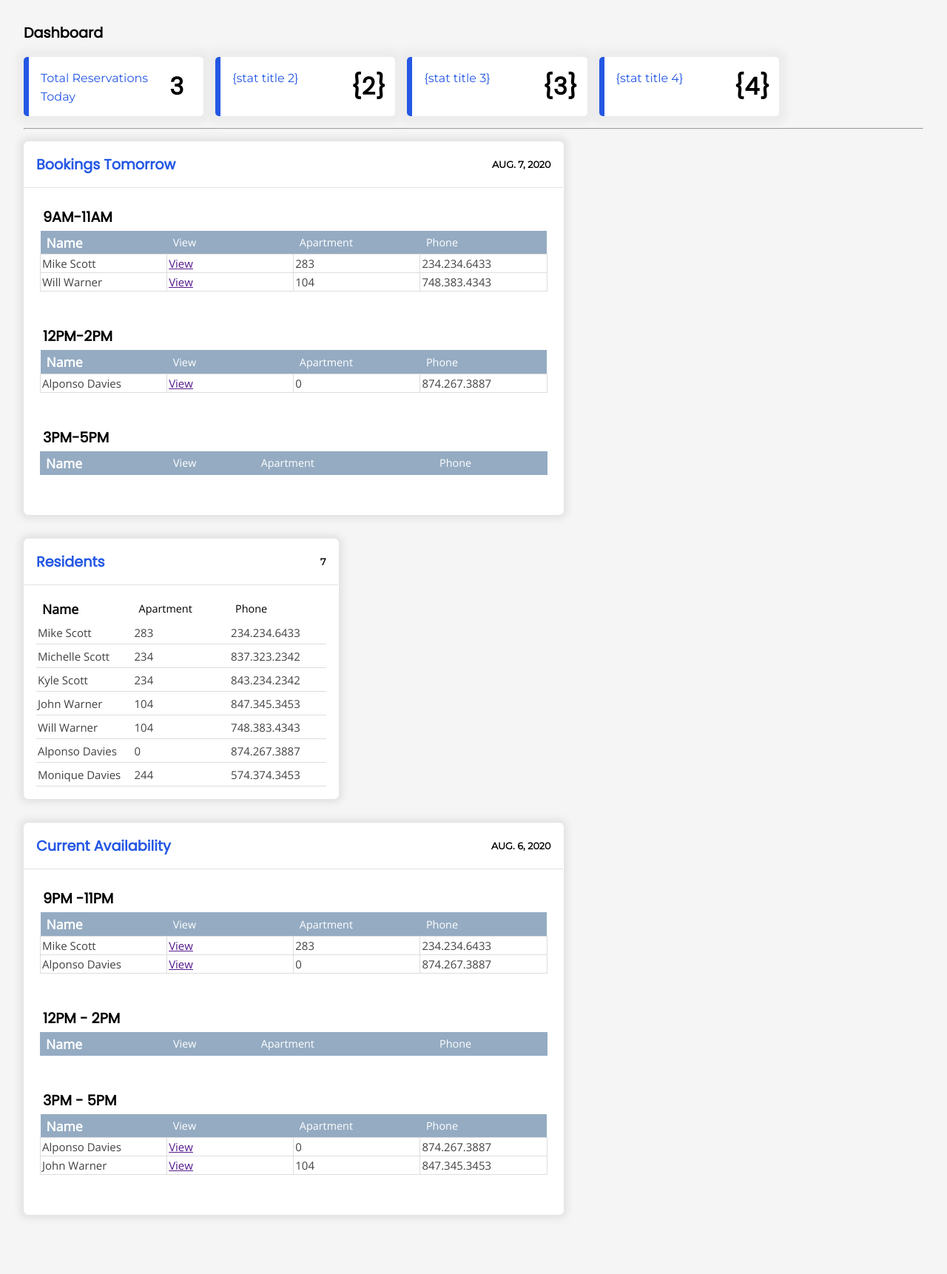
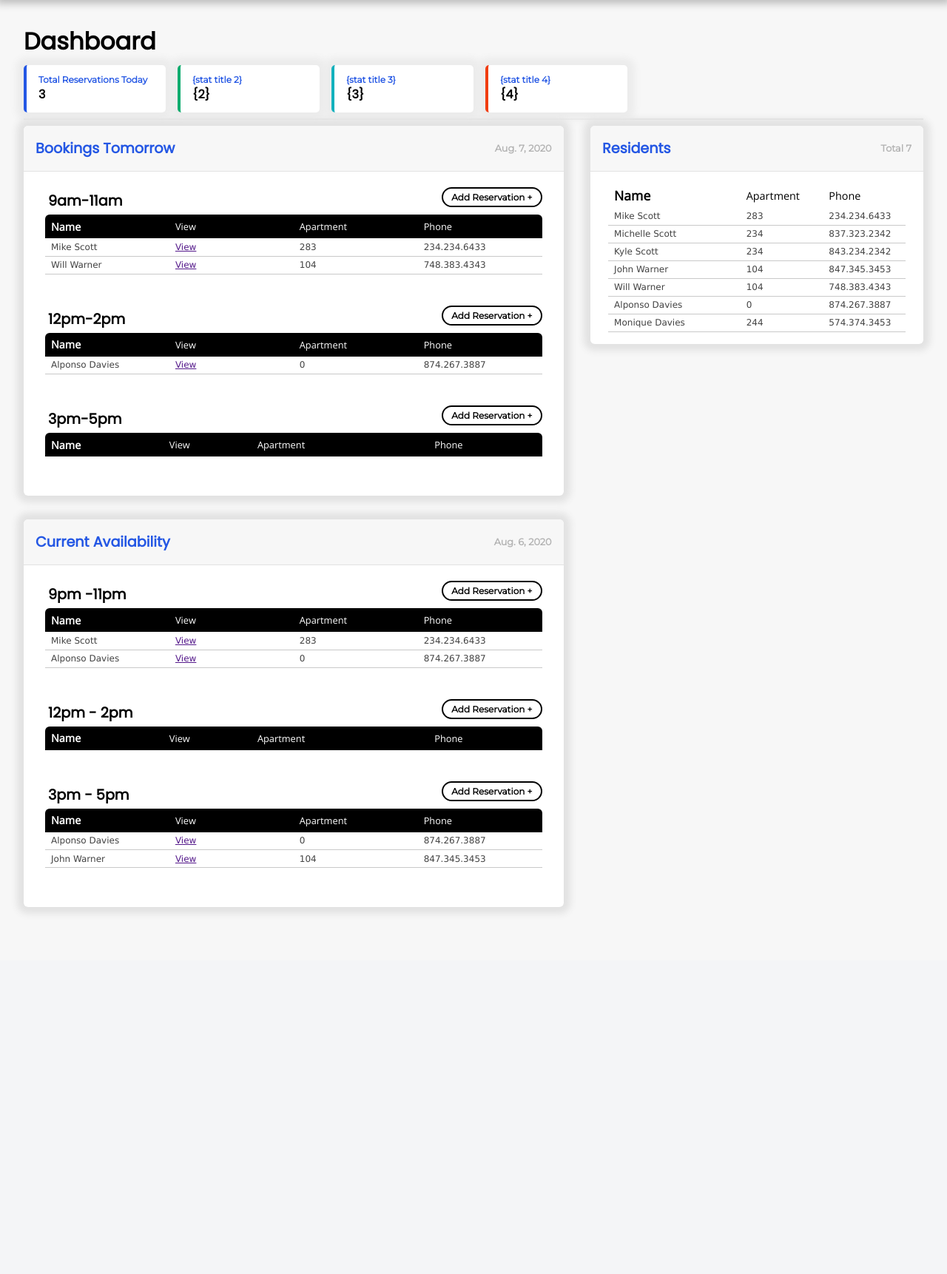
Before and after one commit to ObiTracks/BloomV1, a Django app: page / in a window 1280 px wide. Shown: the part 48-1770 px from the top of the page at 74% size. After the commit the page ends 1282 px from the top, so only its background shows below. Run offline with Django 3.2, Linux system fonts and the light colour scheme; data comes from the database, SQL or seed files in the repository; lists and menus that the app fills with data are empty; parts of the project's set-up code (start-up, migrations or seed data) failed here and were passed over.

Commit message:
Edited the button designs to black and white

```diff
--- a/src/reservations/templates/base.html
+++ b/src/reservations/templates/base.html
@@ -7,7 +7,7 @@
     <meta name="viewport" content="width=device-width, initial-scale=1.0">
     <link rel="stylesheet" type="text/css" href="{% static 'css/main/base.css' %}">
     <!-- <link rel="stylesheet" type="text/css" href="{% static 'css/animations.css' %}"> -->
-    <link href="https://fonts.googleapis.com/css2?family=Poppins&family=Montserrat&family=Nunito&family=Open+Sans&display=swap" rel="stylesheet">
+    <link href="https://fonts.googleapis.com/css2?family=Poppins&family=Montserrat&family=Oxygen&family=Open+Sans&display=swap" rel="stylesheet">
     {% block extra_head %}
     {% endblock %}
 
--- a/src/reservations/templates/home.html
+++ b/src/reservations/templates/home.html
@@ -19,6 +19,7 @@
             {% for slot in next_day_slots %}
             <div class="slot">
                 <h3 class="name">{{slot.time_slot}}</h3>
+                <button class="btn">Add Reservation +</button>
                 <table class="table-slot">
                     <tr>
                         <th id="name">Name</th>
@@ -46,7 +47,7 @@
     <div class="card card-md">
         <header>
             <h2>Residents</h2>
-            <h4>{{residents.count}}</h4>
+            <h4>Total {{residents.count}}</h4>
         </header>
 
         <div class="body">
@@ -83,6 +84,7 @@
             {% for slot in present_day_slots %}
             <div class="slot">
                 <h3 class="name">{{slot.time_slot}}</h3>
+                <button class="btn">Add Reservation +</button>
                 <table class="table-slot">
                     <tr>
                         <th id="name">Name</th>
--- a/src/reservations/templates/statsbar.html
+++ b/src/reservations/templates/statsbar.html
@@ -1,19 +1,19 @@
 {% load static %}
 <h1 class="title">{{page_title}}</h1>
 <div id="stats" class="section">
-    <div class="stat">
+    <div id="stat1" class="stat">
         <h2 class="title">Total Reservations Today</h2>
         <h3 class="value">3</h3>
     </div>
-    <div class="stat">
+    <div id="stat2" class="stat">
         <h2 class="title">{stat title 2}</h2>
         <h3 class="value">{2}</h3>
     </div>
-    <div class="stat">
+    <div id="stat3" class="stat">
         <h2 class="title">{stat title 3}</h2>
         <h3 class="value">{3}</h3>
     </div>
-    <div class="stat">
+    <div id="stat4" class="stat">
         <h2 class="title">{stat title 4}</h2>
         <h3 class="value">{4}</h3>
     </div>
--- a/src/static/css/main/_buttons.scss
+++ b/src/static/css/main/_buttons.scss
@@ -24,6 +24,8 @@
 }
 .btn{
     // border-radius: 8px;
+    box-sizing: border-box;
+    height: 1.7rem;
     display: flex;
     justify-content: center;
     align-items: center;
@@ -32,11 +34,20 @@
     font-weight: 700;
     color: black;
     overflow: hidden;
+    padding: 0 0.7rem 0 0.7rem;
     border: none;
     border-radius: 5rem;
+    background: rgb(255, 255, 255);
+    border: solid black 2px;
+}
+.btn:hover{
+    background: rgb(0, 0, 0);
+    color: white;
 }
 .btn:focus{
-    border-radius: 5rem;
+    height: 1.5rem;
+    border: none;
+    outline: none;
 }
 .btn-info{
     background: $color1;
--- /dev/null
+++ b/src/static/css/main/_tables.scss
@@ -0,0 +1,88 @@
+
+.table-slot {
+    width: 100%;
+    border: none;
+    border-collapse: collapse;
+    color: rgb(66, 66, 66);
+    overflow: hidden;
+    padding: 2px;
+    border-radius: 6px 6px 0 0;
+    th{
+        height: 2rem;
+        font-family: 'Open Sans', sans-serif;
+        font-size: 0.8rem;
+        color: white;
+        text-align: left;
+        border: none;
+        font-weight: 200;
+        padding: 0 0  0 8px;
+        // background: rgb(240, 224, 4);
+        background: #729dc9;
+        background: black;
+
+    }
+    #name{
+            font-size: 0.9rem;
+            font-weight: 700;
+            // color: #496179;
+            color: white;
+        }
+    td{
+        height: 1.5rem;
+        width: 25%;
+        font-family: 'Verdana', sans-serif;
+        font-size: 12px;
+        color: rgb(66, 66, 66);
+        text-align: left;
+        border: none;
+        border-bottom: rgb(201, 201, 201) solid 1px;
+        padding: 0 0 0 8px;
+    }
+    // tr.data::before{
+    //     font-family: $font1;
+    //     list-style-type: none;
+    //     display: flex;
+    //     justify-content: center;
+    //     align-items: center;
+    //     text-align: center;
+    //     counter-increment: rowNumber;
+    //     content: counter(rowNumber);
+    //     padding: 5px;
+    // }
+}
+.table-resident {
+    width: 100%;
+    border: none;
+    border-collapse: collapse;
+    color: rgb(66, 66, 66);
+    overflow: hidden;
+    padding: 2px;
+    th{
+        height: 2rem;
+        font-family: 'Open Sans', sans-serif;
+        font-size: 0.9rem;
+        color: black;
+        text-align: left;
+        border: none;
+        font-weight: 200;
+        padding: 0 0  0 8px;
+    }
+    #name{
+        width: 40%;
+        font-size: 1.1rem;
+        font-weight: 700;
+        // color: #496179;
+        color: black;
+        }
+    td{
+        height: 1.5rem;
+        width: 25%;
+        font-family: 'Verdana', sans-serif;
+        font-size: 12px;
+        color: rgb(66, 66, 66);
+        text-align: left;
+        border: none;
+        border-bottom: rgb(201, 201, 201) solid 1px;
+        padding: 0 0 0 8px;
+    }
+}
--- a/src/static/css/main/base.css
+++ b/src/static/css/main/base.css
@@ -30,6 +30,9 @@
 }
 
 .btn {
+  -webkit-box-sizing: border-box;
+          box-sizing: border-box;
+  height: 1.7rem;
   display: -webkit-box;
   display: -ms-flexbox;
   display: flex;
@@ -44,12 +47,22 @@
   font-weight: 700;
   color: black;
   overflow: hidden;
+  padding: 0 0.7rem 0 0.7rem;
   border: none;
   border-radius: 5rem;
+  background: white;
+  border: solid black 2px;
+}
+
+.btn:hover {
+  background: black;
+  color: white;
 }
 
 .btn:focus {
-  border-radius: 5rem;
+  height: 1.5rem;
+  border: none;
+  outline: none;
 }
 
 .btn-info {
@@ -59,6 +72,86 @@
 .btn-danger {
   color: white;
   background: #ff2d12;
+}
+
+.table-slot {
+  width: 100%;
+  border: none;
+  border-collapse: collapse;
+  color: #424242;
+  overflow: hidden;
+  padding: 2px;
+  border-radius: 6px 6px 0 0;
+}
+
+.table-slot th {
+  height: 2rem;
+  font-family: 'Open Sans', sans-serif;
+  font-size: 0.8rem;
+  color: white;
+  text-align: left;
+  border: none;
+  font-weight: 200;
+  padding: 0 0  0 8px;
+  background: #729dc9;
+  background: black;
+}
+
+.table-slot #name {
+  font-size: 0.9rem;
+  font-weight: 700;
+  color: white;
+}
+
+.table-slot td {
+  height: 1.5rem;
+  width: 25%;
+  font-family: 'Verdana', sans-serif;
+  font-size: 12px;
+  color: #424242;
+  text-align: left;
+  border: none;
+  border-bottom: #c9c9c9 solid 1px;
+  padding: 0 0 0 8px;
+}
+
+.table-resident {
+  width: 100%;
+  border: none;
+  border-collapse: collapse;
+  color: #424242;
+  overflow: hidden;
+  padding: 2px;
+}
+
+.table-resident th {
+  height: 2rem;
+  font-family: 'Open Sans', sans-serif;
+  font-size: 0.9rem;
+  color: black;
+  text-align: left;
+  border: none;
+  font-weight: 200;
+  padding: 0 0  0 8px;
+}
+
+.table-resident #name {
+  width: 40%;
+  font-size: 1.1rem;
+  font-weight: 700;
+  color: black;
+}
+
+.table-resident td {
+  height: 1.5rem;
+  width: 25%;
+  font-family: 'Verdana', sans-serif;
+  font-size: 12px;
+  color: #424242;
+  text-align: left;
+  border: none;
+  border-bottom: #c9c9c9 solid 1px;
+  padding: 0 0 0 8px;
 }
 
 /* SITE WIDE STYLING */
@@ -77,7 +170,13 @@
   -webkit-box-align: center;
       -ms-flex-align: center;
           align-items: center;
-  background: whitesmoke;
+  background: #f7f7f7;
+}
+
+hr {
+  border: none;
+  background: #e4e4e4;
+  height: 2px;
 }
 
 .content {
@@ -97,11 +196,9 @@
 }
 
 .title {
-  font-family: 'Poppins', sans-serif;
-  font-size: 1.2rem;
-  font-weight: 700;
-  line-height: 1.6rem;
-  margin-bottom: 0.2rem;
+  font-family: "Poppins", sans-serif;
+  font-size: 2rem;
+  z-index: 100;
 }
 
 .section {
@@ -114,15 +211,17 @@
   display: -webkit-box;
   display: -ms-flexbox;
   display: flex;
-  -webkit-box-pack: start;
-      -ms-flex-pack: start;
-          justify-content: flex-start;
+  -webkit-box-pack: justify;
+      -ms-flex-pack: justify;
+          justify-content: space-between;
   -webkit-box-align: start;
       -ms-flex-align: start;
           align-items: flex-start;
+  -ms-flex-line-pack: start;
+      align-content: flex-start;
   -ms-flex-wrap: wrap;
       flex-wrap: wrap;
-  padding: 1rem 0 1rem 0;
+  padding: 0.5rem 0 0.5rem 0;
 }
 
 #stats {
@@ -137,18 +236,49 @@
           justify-content: flex-start;
 }
 
+#stat1 {
+  border-color: solid #2457e4 7px;
+  color: #2457e4;
+}
+
+#stat2 {
+  border-color: #0cac6e;
+  color: #0cac6e;
+}
+
+#stat3 {
+  border-color: #13b1bd;
+  color: #0cac6e;
+}
+
+#stat4 {
+  border-color: #f03d10;
+  color: #0cac6e;
+}
+
 .stat {
+  position: relative;
   display: -webkit-box;
   display: -ms-flexbox;
   display: flex;
-  -webkit-box-orient: horizontal;
+  -webkit-box-orient: vertical;
   -webkit-box-direction: normal;
-      -ms-flex-direction: row;
-          flex-direction: row;
-  width: 20%;
-  height: 5rem;
+      -ms-flex-direction: column;
+          flex-direction: column;
+  -webkit-box-pack: center;
+      -ms-flex-pack: center;
+          justify-content: center;
+  -webkit-box-align: start;
+      -ms-flex-align: start;
+          align-items: flex-start;
+  -webkit-box-flex: 25%;
+      -ms-flex: 25%;
+          flex: 25%;
+  max-width: 12rem;
+  height: 4rem;
   padding: 1rem;
-  border-left: solid #2457e4 7px;
+  border-left-style: solid;
+  border-left-width: 4px;
   -webkit-box-shadow: #ececec 0 0 10px 10px;
           box-shadow: #ececec 0 0 10px 10px;
   border-radius: 5px;
@@ -157,29 +287,22 @@
   overflow: hidden;
 }
 
-.stat .title {
-  width: 80%;
-  font-size: 1rem;
+.stat > .title {
+  font-size: 12px;
   font-family: "Montserrat", sans-serif;
-  font-weight: 100;
+  font-weight: 700;
   color: #2457e4;
   margin: 0;
 }
 
 .stat .value {
-  width: 20%;
   display: -webkit-box;
   display: -ms-flexbox;
   display: flex;
-  -webkit-box-pack: center;
-      -ms-flex-pack: center;
-          justify-content: center;
-  -webkit-box-align: start;
-      -ms-flex-align: start;
-          align-items: flex-start;
   font-family: "Poppins", sans-serif;
-  font-size: 2rem;
+  font-size: 1rem;
   font-weight: 700;
+  color: black;
 }
 
 .card {
@@ -189,12 +312,11 @@
   min-height: 2rem;
   position: relative;
   background: white;
-  border: solid white 1px;
-  -webkit-box-shadow: #e2e2e2 0 0 10px 5px;
-          box-shadow: #e2e2e2 0 0 10px 5px;
+  -webkit-box-shadow: #e2e2e2 0 0 10px 9px;
+          box-shadow: #e2e2e2 0 0 10px 9px;
   border-radius: 6px;
+  overflow: hidden;
   margin-bottom: 2rem;
-  margin-right: 2rem;
 }
 
 .card header {
@@ -209,6 +331,7 @@
           justify-content: space-between;
   padding: 1rem;
   border-bottom: solid #e2e2e2 1px;
+  background: #f7f7f7;
 }
 
 .card header h2 {
@@ -221,7 +344,7 @@
 .card header h4 {
   font-size: 0.8rem;
   font-family: "Montserrat", sans-serif;
-  text-transform: uppercase;
+  color: #b3b3b3;
 }
 
 .card .body {
@@ -236,7 +359,7 @@
           align-items: flex-start;
   -ms-flex-wrap: wrap;
       flex-wrap: wrap;
-  padding: 1rem;
+  padding: 1rem 1.5rem 1rem 1.5rem;
 }
 
 .card-lg {
@@ -244,26 +367,6 @@
 }
 
 .card-md {
-  width: 35%;
-}
-
-table {
-  width: 100%;
-  border: solid #7a7a7a 1px;
-  border-collapse: collapse;
-  color: grey;
-  /* background: blue; */
-}
-
-table th {
-  height: 1.5rem;
-  /* border: solid black 1px; */
-}
-
-table td {
-  height: 2.5rem;
-  border: solid #7e7e7e 1px;
-  text-align: right;
-  padding: 2px;
+  width: 37%;
 }
 /*# sourceMappingURL=base.css.map */
--- a/src/static/css/main/base.scss
+++ b/src/static/css/main/base.scss
@@ -1,5 +1,6 @@
 @import './variables';
 @import './buttons';
+@import './tables';
 
 /* SITE WIDE STYLING */* {
     box-sizing: border-box;
@@ -11,7 +12,12 @@
     height: fit-content;
     margin: 0;
     align-items: center;
-    background: rgb(245, 245, 245);
+    background: rgb(247, 247, 247);
+}
+hr{
+    border: none;
+    background: rgb(228, 228, 228);
+    height: 2px;
 }
 .content{
     width: 100%;
@@ -26,7 +32,6 @@
     font-family: $font1;
     font-size: 2rem;
     z-index: 100;
-    margin-bottom: 1rem;
 }
 .section{
     position: relative;
@@ -34,11 +39,12 @@
     height: fit-content;
     min-height: 2rem;
     display: flex;
-    justify-content: flex-start;
+    justify-content: space-between;
     align-items: flex-start;
+    align-content: flex-start;
     flex-wrap: wrap;
     // border: solid black 2px;
-    padding: 1rem 0 1rem 0;
+    padding: 0.5rem 0 0.5rem 0;
 }
 
 // General statsbar styling
@@ -47,35 +53,54 @@
     align-items: flex-start;
     justify-content: flex-start;
 }
+#stat1{
+    border-color: solid $color1 7px;
+    color: $color1;
+}
+#stat2{
+    border-color: rgb(12, 172, 110);
+    color: rgb(12, 172, 110);
+}
+#stat3{
+    border-color: rgb(19, 177, 189);
+    color: rgb(12, 172, 110);
+}
+#stat4{
+    border-color: rgb(240, 61, 16);
+    color: rgb(12, 172, 110);
+}
 .stat{
+    position: relative;
     display: flex;
-    flex-direction: row;
-    width: 20%;
-    height: 5rem;
+    flex-direction: column;
+    justify-content: center;
+    align-items: flex-start;
+    flex: 25%;
+    max-width: 12rem;
+    height: 4rem;
     padding: 1rem;
-    border-left: solid $color1 7px;
+    border-left-style: solid;
+    border-left-width: 4px;
     box-shadow: rgb(236, 236, 236) 0 0 10px 10px;
     border-radius: 5px;
     background: white;
     margin-right: 1rem;
     overflow: hidden;
 
-    .title{
-        width: 80%;
-        font-size: 1rem;
+    > .title{
+        font-size: 12px;
         font-family: $font2;
-        font-weight: 100;
+        font-weight: 700;
         color: $color1;
         margin: 0;
     }
     .value{
-        width: 20%;
+        // width: 20%;
         display: flex;
-        justify-content: center;
-        align-items: flex-start;
         font-family: $font1;
-        font-size: 2rem;
+        font-size: 1rem;
         font-weight: 700;
+        color: black;
     }
 }
 // Card styling
@@ -84,17 +109,17 @@
     min-height: 2rem;
     position: relative;
     background: white;
-    border: solid rgb(255, 255, 255) 1px;
-    box-shadow: rgb(226, 226, 226) 0 0 10px 5px;
+    box-shadow: rgb(226, 226, 226) 0 0 10px 9px;
     border-radius: 6px;
+    overflow: hidden;
     margin-bottom: 2rem;
-    margin-right: 2rem;
     header{
         display: flex;
         align-items: center;
         justify-content: space-between;
         padding: 1rem;
         border-bottom: solid rgb(226, 226, 226) 1px;
+        background: rgb(247, 247, 247);
 
         h2{
             font-size: 1.2rem;
@@ -105,7 +130,8 @@
         h4{
             font-size: 0.8rem;
             font-family: $font2;
-            text-transform: uppercase;
+            color: rgb(179, 179, 179);
+            // text-transform: uppercase;
         }
     }
     .body{
@@ -113,30 +139,12 @@
         justify-content: flex-start;
         align-items: flex-start;
         flex-wrap: wrap;
-        padding: 1rem;
+        padding: 1rem 1.5rem 1rem 1.5rem;
     }
 }
 .card-lg{
     width: 60%;
 }
 .card-md{
-    width: 35%;
+    width: 37%;
 }
-// Table
-table {
-    width: 100%;
-    border: solid rgb(122, 122, 122) 1px;
-    border-collapse: collapse;
-    color: grey;
-    /* background: blue; */
-}
-table th{
-    height: 1.5rem;
-    /* border: solid black 1px; */
-}
-table td{
-    height: 2.5rem;
-    border: solid rgb(126, 126, 126) 1px;
-    text-align: right;
-    padding: 2px;
-}
--- a/src/static/css/main/home.css
+++ b/src/static/css/main/home.css
@@ -30,6 +30,9 @@
 }
 
 .btn {
+  -webkit-box-sizing: border-box;
+          box-sizing: border-box;
+  height: 1.7rem;
   display: -webkit-box;
   display: -ms-flexbox;
   display: flex;
@@ -44,12 +47,22 @@
   font-weight: 700;
   color: black;
   overflow: hidden;
+  padding: 0 0.7rem 0 0.7rem;
   border: none;
   border-radius: 5rem;
+  background: white;
+  border: solid black 2px;
+}
+
+.btn:hover {
+  background: black;
+  color: white;
 }
 
 .btn:focus {
-  border-radius: 5rem;
+  height: 1.5rem;
+  border: none;
+  outline: none;
 }
 
 .btn-info {
@@ -61,24 +74,6 @@
   background: #ff2d12;
 }
 
-.slot {
-  width: 100%;
-  padding: 5px;
-  border-radius: 8px;
-  margin-bottom: 2rem;
-}
-
-.slot .name {
-  font-family: "Poppins", sans-serif;
-  font-size: 1.2rem;
-  margin-bottom: 0.5rem;
-  text-align: left;
-  text-transform: uppercase;
-  border-radius: 5px 5px 0 0;
-  margin: 0;
-  padding: 4px;
-}
-
 .table-slot {
   width: 100%;
   border: none;
@@ -86,22 +81,24 @@
   color: #424242;
   overflow: hidden;
   padding: 2px;
+  border-radius: 6px 6px 0 0;
 }
 
 .table-slot th {
   height: 2rem;
   font-family: 'Open Sans', sans-serif;
-  font-size: 0.9rem;
+  font-size: 0.8rem;
   color: white;
   text-align: left;
   border: none;
   font-weight: 200;
   padding: 0 0  0 8px;
-  background: #94abc2;
+  background: #729dc9;
+  background: black;
 }
 
 .table-slot #name {
-  font-size: 1.1rem;
+  font-size: 0.9rem;
   font-weight: 700;
   color: white;
 }
@@ -109,12 +106,13 @@
 .table-slot td {
   height: 1.5rem;
   width: 25%;
-  font-family: 'Open Sans', sans-serif;
-  font-size: 15px;
+  font-family: 'Verdana', sans-serif;
+  font-size: 12px;
   color: #424242;
   text-align: left;
-  border: solid #dddddd 1px;
-  padding: 2px;
+  border: none;
+  border-bottom: #c9c9c9 solid 1px;
+  padding: 0 0 0 8px;
 }
 
 .table-resident {
@@ -138,20 +136,47 @@
 }
 
 .table-resident #name {
+  width: 40%;
   font-size: 1.1rem;
   font-weight: 700;
   color: black;
 }
 
 .table-resident td {
-  height: 2rem;
+  height: 1.5rem;
   width: 25%;
-  font-family: 'Open Sans', sans-serif;
-  font-size: 15px;
+  font-family: 'Verdana', sans-serif;
+  font-size: 12px;
   color: #424242;
   text-align: left;
   border: none;
-  border-bottom: solid #dddddd 1px;
-  padding: 2px;
+  border-bottom: #c9c9c9 solid 1px;
+  padding: 0 0 0 8px;
+}
+
+.slot {
+  width: 100%;
+  display: -webkit-box;
+  display: -ms-flexbox;
+  display: flex;
+  -ms-flex-wrap: wrap;
+      flex-wrap: wrap;
+  -webkit-box-pack: justify;
+      -ms-flex-pack: justify;
+          justify-content: space-between;
+  padding: 5px;
+  border-radius: 8px;
+  margin-bottom: 2rem;
+}
+
+.slot .name {
+  font-family: "Poppins", sans-serif;
+  font-size: 1.2rem;
+  margin-bottom: 0.5rem;
+  text-align: left;
+  text-transform: lowercase;
+  border-radius: 5px 5px 0 0;
+  margin: 0;
+  padding: 4px;
 }
 /*# sourceMappingURL=home.css.map */
--- a/src/static/css/main/home.scss
+++ b/src/static/css/main/home.scss
@@ -1,11 +1,13 @@
 @import './variables';
 @import './buttons';
-
+@import './tables';
 
 .slot{
     width: 100%;
+    display: flex;
+    flex-wrap: wrap;
+    justify-content: space-between;
     padding: 5px;
-    // background: #eeeeee;
     border-radius: 8px;
     margin-bottom: 2rem;
     .name{
@@ -13,93 +15,10 @@
         font-size: 1.2rem;
         margin-bottom: 0.5rem;
         text-align: left;
-        text-transform: uppercase;
+        text-transform: lowercase;
         // background: #496179;
         border-radius: 5px 5px 0 0 ;
         margin: 0;
         padding: 4px;
     }
 }
-.table-slot {
-    width: 100%;
-    border: none;
-    border-collapse: collapse;
-    color: rgb(66, 66, 66);
-    overflow: hidden;
-    padding: 2px;
-    th{
-        height: 2rem;
-        font-family: 'Open Sans', sans-serif;
-        font-size: 0.9rem;
-        color: white;
-        text-align: left;
-        border: none;
-        font-weight: 200;
-        padding: 0 0  0 8px;
-        // background: rgb(240, 224, 4);
-        background: #94abc2;
-
-    }
-    #name{
-            font-size: 1.1rem;
-            font-weight: 700;
-            // color: #496179;
-            color: white;
-        }
-    td{
-        height: 1.5rem;
-        width: 25%;
-        font-family: 'Open Sans', sans-serif;
-        font-size: 15px;
-        color: rgb(66, 66, 66);
-        text-align: left;
-        border: solid rgb(221, 221, 221) 1px;
-        padding: 2px;
-    }
-    // tr.data::before{
-    //     font-family: $font1;
-    //     list-style-type: none;
-    //     display: flex;
-    //     justify-content: center;
-    //     align-items: center;
-    //     text-align: center;
-    //     counter-increment: rowNumber;
-    //     content: counter(rowNumber);
-    //     padding: 5px;
-    // }
-}
-.table-resident {
-    width: 100%;
-    border: none;
-    border-collapse: collapse;
-    color: rgb(66, 66, 66);
-    overflow: hidden;
-    padding: 2px;
-    th{
-        height: 2rem;
-        font-family: 'Open Sans', sans-serif;
-        font-size: 0.9rem;
-        color: black;
-        text-align: left;
-        border: none;
-        font-weight: 200;
-        padding: 0 0  0 8px;
-    }
-    #name{
-            font-size: 1.1rem;
-            font-weight: 700;
-            // color: #496179;
-            color: black;
-        }
-    td{
-        height: 2rem;
-        width: 25%;
-        font-family: 'Open Sans', sans-serif;
-        font-size: 15px;
-        color: rgb(66, 66, 66);
-        text-align: left;
-        border: none;
-        border-bottom: solid rgb(221, 221, 221) 1px;
-        padding: 2px;
-    }
-}
--- a/src/static/css/main/navbar.css
+++ b/src/static/css/main/navbar.css
@@ -10,6 +10,8 @@
   background: -webkit-gradient(linear, left top, right top, from(#496179), to(#18222c));
   background: linear-gradient(to right, #496179, #18222c);
   padding: 0 2rem 0 2rem;
+  -webkit-box-shadow: #bebebe 0 0 10px 5px;
+          box-shadow: #bebebe 0 0 10px 5px;
 }
 
 .navbar h1 {
--- a/src/static/css/main/navbar.scss
+++ b/src/static/css/main/navbar.scss
@@ -5,6 +5,7 @@
     align-items: center;
     background: linear-gradient(to right, #496179, #18222c);
     padding: 0 2rem 0 2rem;
+    box-shadow: rgb(190, 190, 190) 0 0 10px 5px;
 
     h1{
         font-family: 'Poppins', sans-serif;
```
Also changed, not shown: 3 other files.
